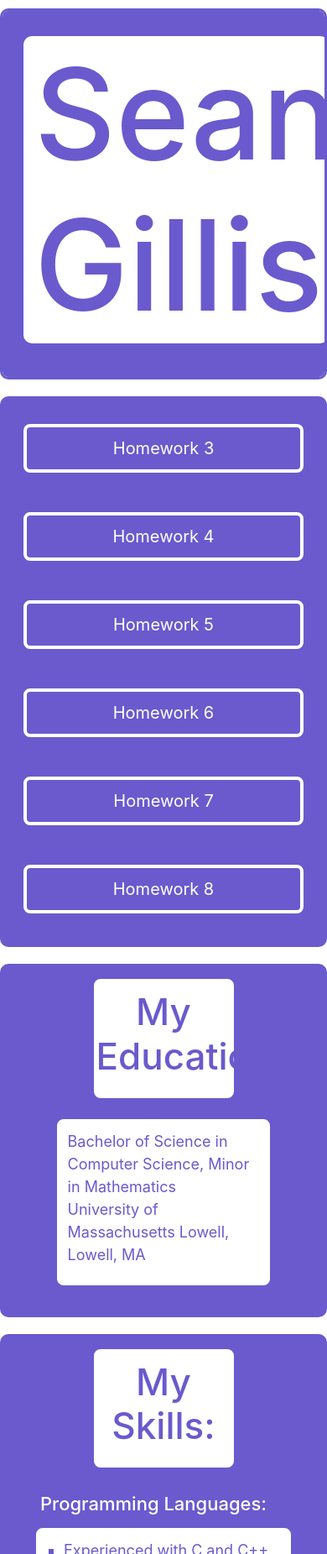
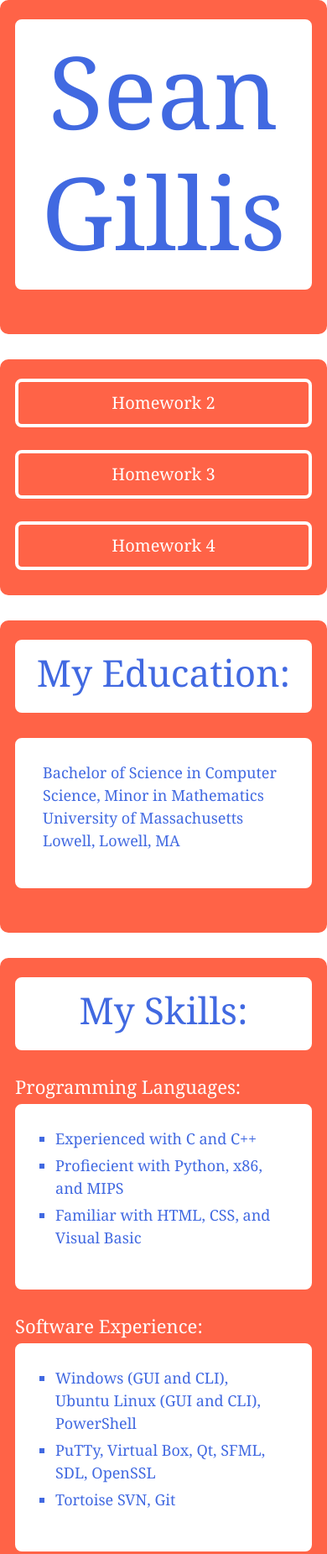
Before and after one commit to shragenz/GUI1, a plain HTML site: page GUI_HW4.html in a window 390 px wide. Shown: the top 1851 px of the page at 84% size. Drawn offline with nearby package versions, Linux system fonts and the light colour scheme; a script that the page names is missing.

Commit message:
Add files via upload
Fixed page scaling on mobile.

```diff
--- a/GUI_HW4.css
+++ b/GUI_HW4.css
@@ -1,11 +1,11 @@
 /*
     File: cs.uml.edu/~sgillis/style.css
-    91.61 GUI Programming I Assignment: Creating Your First Web Page
+    91.61 GUI Programming I Assignment: Bootstrap and Github
     Sean T. Gillis, UMass Lowell Computer Science, Sean_Gillis1@student.uml.edu
     Copyright (c) 2020 by Sean T. Gillis. All rights reserved.
-    created by Sean T. Gillis on September 7, 2020 at 4:01 PM
+    created by Sean T. Gillis on October 7, 2020 at 7:26 PM
 
-    This file contains style atributes for the elements in the 'index.html' file.
+    This file contains style atributes for the elements in the 'GUI_HW4.html' file.
 */
 
 /*
@@ -13,117 +13,70 @@
 */
 body{
     background-color: white;
-    color: slateblue;
+    color: royalblue;
     font-size: 18px;
+    font-family: Georgia, serif;
 }
 
-/*
-    .titlepanel controls the formatting of the banner at the top of the page. This
-    includes the title text and profile image
-*/
-.titlepanel{
-    margin: 10px 0px;
-    margin-bottom: 20px;
-    padding: 10px 10px;
-    padding-bottom: 20px;
-    border: 3px solid slateblue;
-    border-radius: 10px;
-    background-color: slateblue;
-    overflow: auto;
+h1 {
+    text-align: center;
+    font-size: 120px;
 }
 
-.titlepanel h1{
+h2 {
     text-align: center;
-    width: 100%;
-    margin: 20px 15px;
-    padding: 0px 10px;
-    font-size: 150px;
-    float: left;
-    border: 3px solid white;
-    border-radius: 10px;
-    background-color: white;
+    font-size: 44px;
 }
 
-/*
-    .mainpanel controls formatting for the the informational panels.
-*/
-.mainpanel{
-    float: left;
-    width: 100%;
-    margin: 10px 0px;
-    padding: 10px 10px;
-    background-color: slateblue;
-    padding-bottom: 30px;
-    border: 3px solid slateblue;
-    border-radius: 10px;
+h3 {
+    color: white;
+    font-size: 22px;
 }
 
-.mainpanel h2{
-    text-align: center;
-    color: slateblue;
-    margin: 5px 25%;
-    margin-bottom: 20px;
-    padding: 10px 0px;
-    padding-bottom: 20px;
-    font-size: 44px;
+p, ul {
+    margin: 15px 15px;
+    padding: 0px 15px;
+    padding-bottom: 15px;
+}
+
+ul {
+    list-style-type: square;
+}
+
+li {
+    margin: 5px 15px;
+}
+
+/* Style rules for the colored background panels */
+.outerpanel{
+  width: 100%;
+  background-color: tomato;
+  border: 3px solid tomato;
+  border-radius: 10px;
+  margin: 0px 0px;
+  margin-bottom: 30px;
+  padding: 20px 0px;
+}
+
+/* Style rules for the white panels containing titles and content */
+.innerpanel{
+    width: 100%;
     border: 3px solid white;
     border-radius: 8px;
     background-color: white;
+    margin-bottom: 30px;
+    padding: 10px 0px;
 }
 
-.mainpanel h3{
-    color: white;
-    margin: 10px 20px;
-    margin-bottom: 15px;
-    font-size: 22px;
+/* Style rules for the area of the page containing the links */
+.navsection .outerpanel{
+  padding-bottom: 0px;
 }
 
-.mainpanel p{
-  width: 100%;
-  margin: 5px 15%;
-  padding: 10px 10px;
-  padding-bottom: 20px;
-  border: 3px solid white;
-  border-radius: 8px;
-  background-color: white;
-}
-
-.mainpanel ul{
-    margin: 5px 15px;
-    padding: 10px 10px;
-    padding-bottom: 20px;
-    border: 3px solid white;
-    border-radius: 8px;
-    background-color: white;
-}
-
-.mainpanel ul{
-    margin-bottom: 12px;
-    list-style-type: square;
-}
-
-.mainpanel li{
-    margin-left: 20px;
-}
-
-/*
-    .navpanel controls the formatting of the panel that contains the links to
-    other assignments
-*/
-.navpanel{
-    width: 100%;
-    margin: 10px 0px;
-    padding: 10px 10px;
-    border: 3px solid slateblue;
-    border-radius: 10px;
-    background-color: slateblue;
-}
-
-.navpanel a{
+.navsection a {
     font-size: 20px;
     width: 100%;
     margin: 0px 0px;
-    margin-top: 20px;
     padding: 10px 0px;
     border: 4px solid white;
     border-radius: 8px;
@@ -132,23 +85,23 @@ body{
     display: block;
 }
 
-.navpanel a:link, .navpanel a:visited {
-    background-color: slateblue;
+.navsection a:link, a:visited {
+    background-color: tomato;
     color: white;
 }
 
-.navpanel a:hover, .navpanel a:active {
+.navsection a:hover, a:active {
     background-color: white;
-    color: slateblue;
+    color: royalblue;
 }
 
-/*
-  .footer contains formatting for the copyright info and validation symbol
-  displayed at the bottom of the page
-*/
-.footer{
+/* Style rules for the very bottom of the page */
+.footersection {
     color: black;
-    float: left;
     width: 100%;
     text-align: center;
 }
+
+.footersection p {
+    margin: 0px 0px;
+}
--- a/GUI_HW4.html
+++ b/GUI_HW4.html
@@ -13,6 +13,7 @@
 <html lang="en">
     <head>
         <meta charset="utf-8">
+        <meta name="viewport" content="width=device-width, initial-scale=1.0">
         <title>Sean Gillis Home</title>
         <link rel="stylesheet" href="https://stackpath.bootstrapcdn.com/bootstrap/4.5.2/css/bootstrap.min.css" integrity="sha384-JcKb8q3iqJ61gNV9KGb8thSsNjpSL0n8PARn9HuZOnIxN0hoP+VmmDGMN5t9UJ0Z" crossorigin="anonymous">
         <link rel="stylesheet" href="GUI_HW4.css">
@@ -21,129 +22,167 @@
 
     <body>
         <!--
-            The title panel contains the title of the webpage and an image of me.
+            The hedersection contains the title of the webpage. The outer panel
+            is the colored background area and the inner panel is the white area
+            that holds the content
         -->
-        <div class="row titlepanel">
+        <div class="headersection">
+            <div class="row outerpanel">
+                <div class="col-12">
+                    <div class="innerpanel">
                         <h1>Sean Gillis</h1>
+                    </div>
+                </div>
+            </div>
         </div>
 
         <!--
-            the navigation panel contains links to future assignments. Currently
-            they return a page not found error because I have not completed any
-            other assignments yet.
+            The navsection contains links to other pages. it displays as a
+            vertical list on smaller screens and as a horizontal liat on larger
+            screens
         -->
-        <div class="row navpanel">
+        <div class="navsection">
+            <div class="row outerpanel">
+                <div class="col-12 col-sm-4">
+                    <a href="../index.html" target="_blank">Homework 2</a><br>
+                </div>
                 <div class="col-12 col-sm-4">
                     <a href="../HW3/index.html" target="_blank">Homework 3</a><br>
                 </div>
                 <div class="col-12 col-sm-4">
                     <a href="GUI_HW4.html" target="_blank">Homework 4</a><br>
                 </div>
-            <div class="col-12 col-sm-4">
-                <a href="GUI_HW5.html" target="_blank">Homework 5</a><br>
-            </div>
-            <div class="col-12 col-sm-4">
-                <a href="GUI_HW6.html" target="_blank">Homework 6</a><br>
-            </div>
-            <div class="col-12 col-sm-4">
-                <a href="GUI_HW7.html" target="_blank">Homework 7</a><br>
-            </div>
-            <div class="col-12 col-sm-4">
-                <a href="GUI_HW8.html" target="_blank">Homework 8</a><br>
             </div>
         </div>
 
         <!--
-            The main content of the homepage is contained in a number of main panels.
-            This main panel contains an h2 heading describing the panel's content, followed
-            by information in a paragraph format.
+            The main content of the homepage is contained within the mainsection.
+            This outerpanel contains an h2 heading describing the panel's content,
+            followed by a paragraph of information within an inner panel.
         -->
-        <div class="row mainpanel">
-            <div class="col-12">
+        <div class="mainsection">
+            <div class="row outerpanel">
+                <div class="col-sm-0 col-md-2"></div>
+                <div class="col-sm-12 col-md-8">
+                    <div class="innerpanel">
                         <h2>My Education:</h2>
                     </div>
+                <div class="col-sm-0 col-md-2"></div>
+                </div>
 
+                <div class="col-sm-0 col-md-3"></div>
+                <div class="col-sm-12 col-md-6">
+                    <div class="innerpanel">
                         <p>
                             Bachelor of Science in Computer Science, Minor in Mathematics<br>
                             University of Massachusetts Lowell, Lowell, MA
                         </p>
                     </div>
+                </div>
+                <div class="col-sm-0 col-md-3"></div>
+            </div>
 
             <!--
-            All other main panels have an h2 heading describing the content of the
-            panel, followed by a number of h3 subheadings that break the content
-            into sections. Each section contains an unorder list of information.
+                The other panels each contain an h2 heading describing their content,
+                followed by a number of h3 subheadings that break the content
+                into sections. Each section contains an unorder list of information
+                within an inner panel.
             -->
-        <div class="row mainpanel">
-            <div class="col-12">
+            <div class="row outerpanel">
+                <div class="col-sm-0 col-md-2"></div>
+                <div class="col-sm-12 col-md-8">
+                    <div class="innerpanel">
                         <h2>My Skills:</h2>
+                    </div>
+                <div class="col-sm-0 col-md-2"></div>
                 </div>
 
                 <div class="col-sm-12 col-md-4">
                     <h3>Programming Languages:</h3>
+                    <div class="innerpanel">
                         <ul>
                             <li>Experienced with C and C++</li>
                             <li>Profiecient with Python, x86, and MIPS</li>
                             <li>Familiar with HTML, CSS, and Visual Basic</li>
                         </ul>
                     </div>
+                </div>
 
                 <div class="col-sm-12 col-md-4">
                     <h3>Software Experience:</h3>
+                    <div class="innerpanel">
                         <ul>
                             <li>Windows (GUI and CLI), Ubuntu Linux (GUI and CLI), PowerShell</li>
                             <li>PuTTy, Virtual Box, Qt, SFML, SDL, OpenSSL</li>
                             <li>Tortoise SVN, Git</li>
                         </ul>
                     </div>
+                </div>
 
                 <div class="col-sm-12 col-md-4">
                     <h3>Coursework:</h3>
+                    <div class="innerpanel">
                         <ul>
                             <li>Data Structures, Object Oriented Programming, Parallel Programming, Assembly Language</li>
                             <li>Logic, Discrete Mathematics, Linear Algebra</li>
                         </ul>
+                    </div class="innerpanel">
                 </div>
             </div>
 
-        <div class="row mainpanel">
-            <div class="col-12">
+            <div class="row outerpanel">
+                <div class="col-sm-0 col-md-2"></div>
+                <div class="col-sm-12 col-md-8">
+                    <div class="innerpanel">
                         <h2>My Work Experience:</h2>
+                    </div>
+                  <div class="col-sm-0 col-md-2"></div>
                 </div>
 
                 <div class="col-sm-12 col-md-6">
                     <h3>Software Engineer - ZOLL Medical, Chelmsford, MA (January 2020 - Present)</h3>
+                    <div class="innerpanel">
                         <ul>
                             <li>Developed an application for downloading, editing, and saving .INI files to and from a defibrillator</li>
                             <li>Implemented, unit tested, and reviewed changes to code in a version controlled system</li>
                         </ul>
                     </div>
+                </div>
 
                 <div class="col-sm-12 col-md-6">
                     <h3>Cashier - Stop and Shop, Westborough, MA (July 2016 - July 2017 | June 2018 - August 2018 | August 2019)</h3>
+                    <div class="innerpanel">
                         <ul>
                             <li>Aided customers and satisfied needs with friendly and efficient service</li>
                             <li>Controlled a variety of unique and crucial tasks simultaneously</li>
                         </ul>
                     </div>
                 </div>
+            </div>
 
-        <div class="row mainpanel">
-            <div class="col-12">
+            <div class="row outerpanel">
+                <div class="col-sm-0 col-md-2"></div>
+                <div class="col-sm-12 col-md-8">
+                    <div class="innerpanel">
                         <h2>My Projects:</h2>
+                    </div>
+                <div class="col-sm-0 col-md-2"></div>
                 </div>
 
                 <div class="col-sm-12 col-md-4">
                     <h3>Synchronous Post Office Simulation (November 2019)</h3>
+                    <div class="innerpanel">
                         <ul>
                             <li>Created a multithreaded program wherein ‘sender’ threads take turns sending random objects to randomly selected<br>
                                 ‘receiver’ threads through a single shared buffer </li>
                             <li>Implemented in C++, fully synchronized using mutual exclusivity lock mechanisms</li>
                         </ul>
                     </div>
+                </div>
 
                 <div class="col-sm-12 col-md-4">
                     <h3>Reversible Image Encryption (February 2019)</h3>
+                    <div class="innerpanel">
                         <ul>
                             <li>Developed a program that accepts a .png file and a password, which is used to scramble the pixels of the file,<br>
                               resulting in a new encrypted image that resembles television static</li>
@@ -151,9 +190,11 @@
                             <li>Implemented in C++ using SFML libraries, compiled through Ubuntu command line</li>
                         </ul>
                     </div>
+                </div>
 
                 <div class="col-sm-12 col-md-4">
                     <h3>Evil Hangman (February 2018 - May 2018)</h3>
+                    <div class="innerpanel">
                         <ul>
                             <li>Created a cheating hangman program that guarantees each game will require as many guesses as possible, no matter<br>
                               what letter the user guesses each turn</li>
@@ -162,14 +203,16 @@
                         </ul>
                     </div>
                 </div>
+            </div>
+        </div>
 
         <!--
-            The footer class just contains style information for the copyright
+            The footersection just contains style information for the copyright
             message and the validation sticker that displays at the bottom of the page.
 
             This image is from http://jigsaw.w3.org/css-validator
         -->
-        <div class="row footer">
+        <div class="row footersection">
             <div class="col-12">
                 <p>
                     <a href="http://jigsaw.w3.org/css-validator/check/referer">
@@ -182,5 +225,9 @@
                 <h6>Copyright (c) 2020 by Sean T. Gillis. All rights reserved.</h6>
             </div>
         </div>
+
+        <script src="https://code.jquery.com/jquery-3.3.1.slim.min.js" integrity="sha384-q8i/X+965DzO0rT7abK41JStQIAqVgRVzpbzo5smXKp4YfRvH+8abtTE1Pi6jizo" crossorigin="anonymous"></script>
+        <script src="https://cdnjs.cloudflare.com/ajax/libs/popper.js/1.14.7/umd/popper.min.js" integrity="sha384-UO2eT0CpHqdSJQ6hJty5KVphtPhzWj9WO1clHTMGa3JDZwrnQq4sF86dIHNDz0W1" crossorigin="anonymous"></script>
+        <script src="https://stackpath.bootstrapcdn.com/bootstrap/4.3.1/js/bootstrap.min.js" integrity="sha384-JjSmVgyd0p3pXB1rRibZUAYoIIy6OrQ6VrjIEaFf/nJGzIxFDsf4x0xIM+B07jRM" crossorigin="anonymous"></script>
     </body>
 </html>
```
Lines whose indentation alone changed are shown as unchanged.
